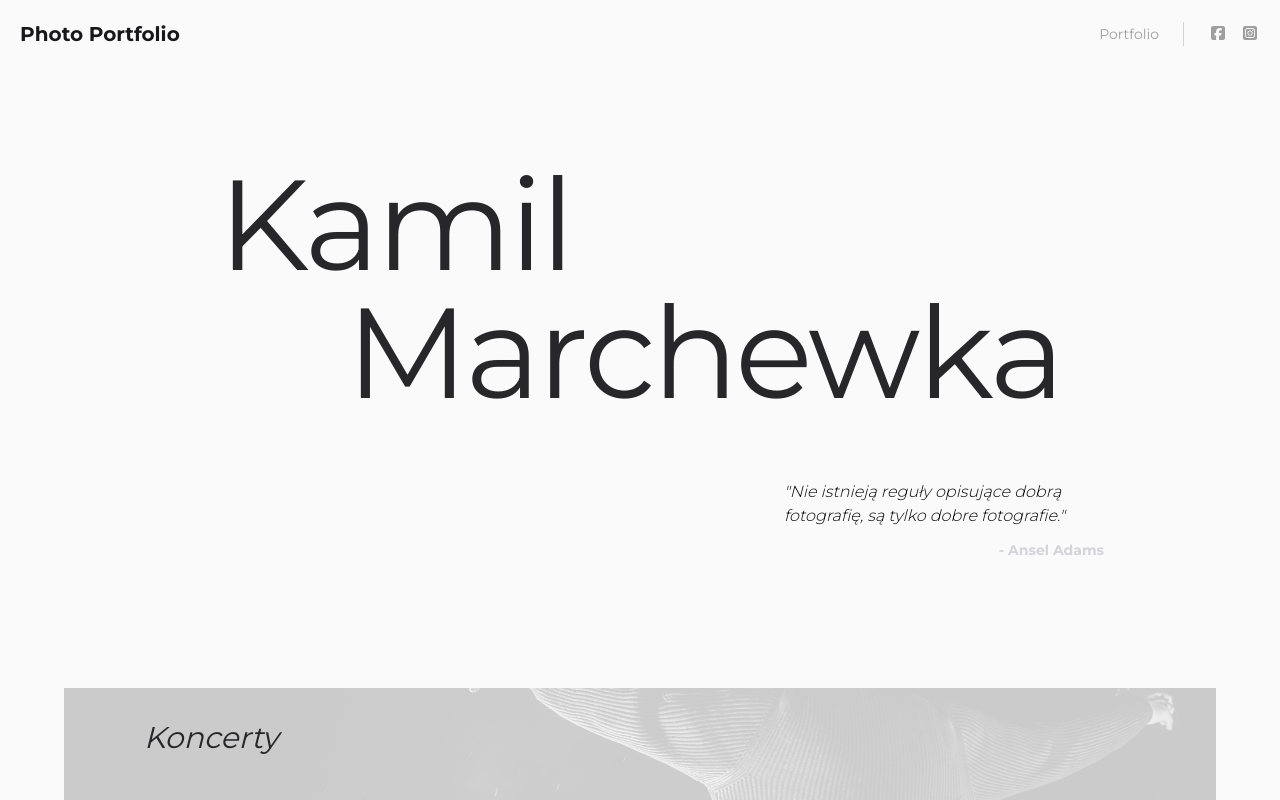
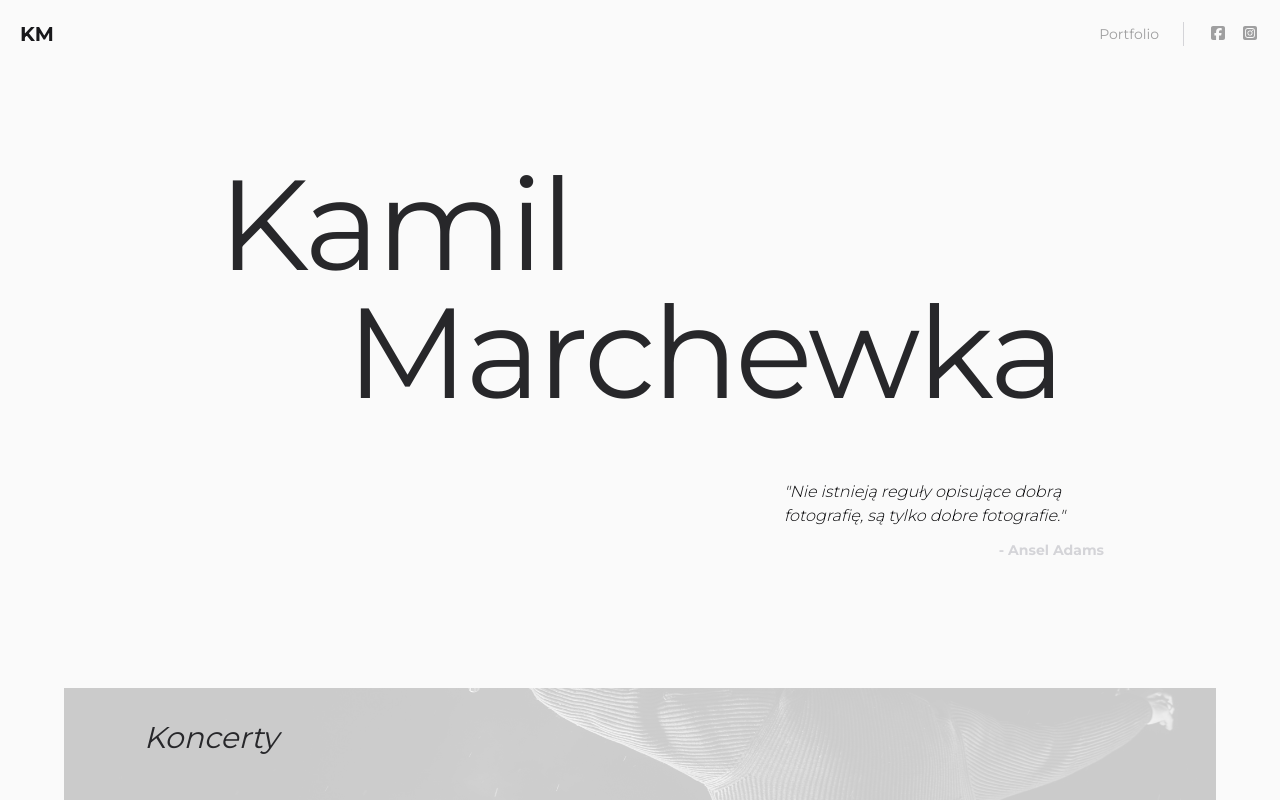
Before and after one commit to kamilmarchewka/KM_photo_portfolio, a Next.js app: page / in a window 1280 px wide. Shown: the top 800 px of the page. Built offline with nearby package versions, Linux system fonts and the light colour scheme.

Commit message:
remove html hydration warning

```diff
--- a/app/layout.tsx
+++ b/app/layout.tsx
@@ -33,6 +33,7 @@ export default function RootLayout({
 }>) {
   return (
     <html
+      suppressHydrationWarning
       lang="en"
       className={`${abrilFatface.variable} ${montserratNormal.variable} ${montserratItalic.variable} h-full antialiased`}
     >
--- a/components/TopBar.tsx
+++ b/components/TopBar.tsx
@@ -11,7 +11,7 @@ export default function TopBar() {
       {/* Logo */}
       <div className="flex items-center">
         <Link href="/" className="text-xl font-bold text-zinc-900">
-          Photo Portfolio
+          KM
         </Link>
       </div>
       {/* Navigation */}
```
